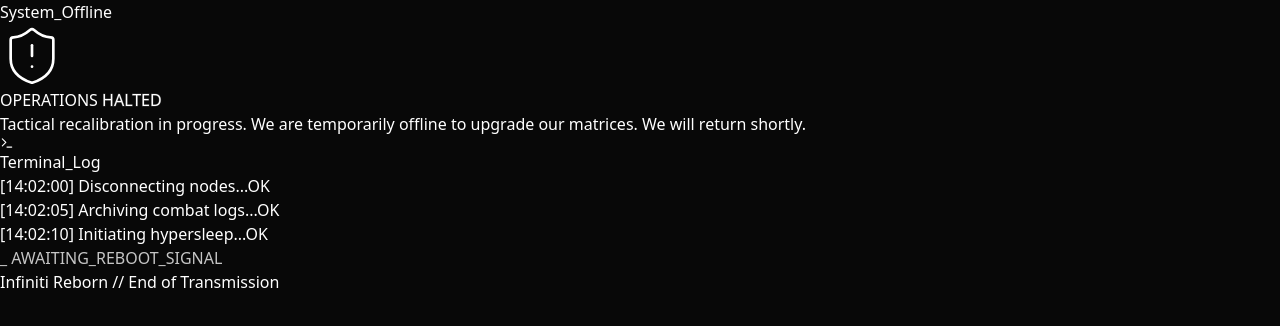
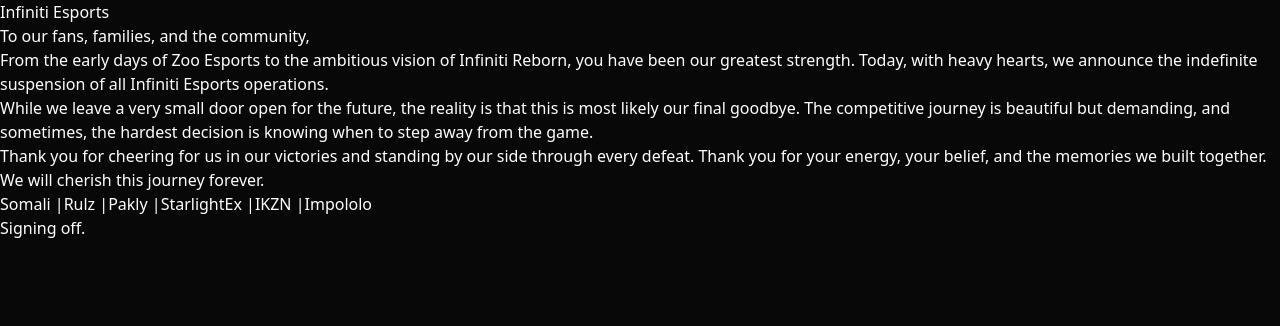
Before and after one commit to Paqlywoi/InfinitiEsports, a React (Vite) app: page / in a window 1280 px wide. Shown: the top 326 px of the page. Built offline with nearby package versions, Linux system fonts and the light colour scheme.

Commit message:
Update App.jsx
sleep mode 2

```diff
--- a/src/App.jsx
+++ b/src/App.jsx
@@ -1,88 +1,70 @@
 import React from 'react';
 import { motion } from 'framer-motion';
-import { Terminal, ShieldAlert } from 'lucide-react';
 
 export default function App() {
   return (
-    // INI PEMBUNGKUS UTAMA YANG TERTINGGAL (Wajib ada 1 pembalut untuk semua elemen)
-    <div className="min-h-screen bg-[#050505] flex flex-col items-center justify-center relative overflow-hidden font-mono px-6">
+    <div className="min-h-screen bg-black flex flex-col items-center justify-center relative px-6 py-20 font-sans selection:bg-white/20">
 
-      {/* Background Noise & Overlay */}
-      <div className="absolute inset-0 bg-[url('https://grainy-gradients.vercel.app/noise.svg')] opacity-10 pointer-events-none" />
-      <div className="absolute inset-0 bg-[radial-gradient(circle_at_center,rgba(220,38,38,0.05)_0%,transparent_60%)] z-0" />
+      {/* Subtle background gradient to make it not completely flat black */}
+      <div className="absolute inset-0 bg-[radial-gradient(circle_at_center,rgba(255,255,255,0.03)_0%,transparent_70%)] pointer-events-none" />
 
-      {/* Main Content */}
       <div className="relative z-10 flex flex-col items-center w-full max-w-2xl text-center">
 
-        {/* Status Indicator */}
+        {/* Simple, elegant header */}
         <motion.div
-          initial={{ opacity: 0, y: -20 }}
+          initial={{ opacity: 0, y: 20 }}
           animate={{ opacity: 1, y: 0 }}
-          className="flex items-center gap-3 px-4 py-2 bg-red-600/10 border border-red-600/30 rounded-sm mb-8"
+          transition={{ duration: 1.5, ease: "easeOut" }}
+          className="mb-12"
         >
-          <div className="w-2 h-2 bg-red-600 rounded-full animate-ping shadow-[0_0_10px_#ff0000]"></div>
-          <span className="text-[10px] uppercase tracking-[0.3em] font-black text-red-500">System_Offline</span>
+          <h1 className="text-2xl md:text-4xl font-light text-white tracking-[0.3em] uppercase">
+            Infiniti Esports
+          </h1>
+          <div className="w-12 h-[1px] bg-white/20 mx-auto mt-8"></div>
         </motion.div>
 
-        {/* Glitch Icon */}
-        <motion.div
-          initial={{ scale: 0.8, opacity: 0 }}
-          animate={{ scale: 1, opacity: 1 }}
-          transition={{ duration: 0.5 }}
-          className="mb-8 text-white/20"
-        >
-          <ShieldAlert size={64} strokeWidth={1} />
-        </motion.div>
-
-        {/* Big Title */}
-        <motion.h1
-          initial={{ opacity: 0, y: 20 }}
-          animate={{ opacity: 1, y: 0 }}
-          className="text-4xl md:text-6xl font-orbitron font-[1000] text-white uppercase italic tracking-tighter mb-4"
-        >
-          OPERATIONS <span className="text-transparent" style={{ WebkitTextStroke: '1px rgba(255,255,255,0.2)' }}>HALTED</span>
-        </motion.h1>
-
-        <motion.p
-          initial={{ opacity: 0 }}
-          animate={{ opacity: 1 }}
-          transition={{ delay: 0.3 }}
-          className="text-white/40 text-xs md:text-sm tracking-widest uppercase mb-12 max-w-md"
-        >
-          Tactical recalibration in progress. We are temporarily offline to upgrade our matrices. We will return shortly.
-        </motion.p>
-
-        {/* Terminal Log */}
+        {/* Emotional Message */}
         <motion.div
           initial={{ opacity: 0 }}
           animate={{ opacity: 1 }}
-          transition={{ delay: 0.6 }}
-          className="w-full bg-white/[0.02] border border-white/5 p-4 md:p-6 rounded-sm text-left"
+          transition={{ duration: 2, delay: 1 }}
+          className="space-y-6 text-white/60 text-sm md:text-base leading-loose font-light"
         >
-          <div className="flex items-center gap-2 mb-4 border-b border-white/10 pb-2">
-            <Terminal size={14} className="text-red-500" />
-            <span className="text-[9px] uppercase tracking-[0.3em] text-white/40">Terminal_Log</span>
-          </div>
-          <div className="space-y-2 text-[10px] md:text-xs text-white/30 uppercase tracking-wider flex flex-col gap-1">
-            <p className="flex justify-between"><span>[14:02:00] Disconnecting nodes...</span><span className="text-green-500">OK</span></p>
-            <p className="flex justify-between"><span>[14:02:05] Archiving combat logs...</span><span className="text-green-500">OK</span></p>
-            <p className="flex justify-between"><span>[14:02:10] Initiating hypersleep...</span><span className="text-green-500">OK</span></p>
-            <motion.p
-              animate={{ opacity: [1, 0.3, 1] }}
-              transition={{ repeat: Infinity, duration: 2 }}
-              className="text-red-500 font-bold mt-2 pt-2 border-t border-white/5"
-            >
-              _ AWAITING_REBOOT_SIGNAL
-            </motion.p>
+          <p>
+            To our fans, families, and the community,
+          </p>
+          <p>
+            From the early days of Zoo Esports to the ambitious vision of Infiniti Reborn, you have been our greatest strength. Today, with heavy hearts, we announce the indefinite suspension of all Infiniti Esports operations.
+          </p>
+          <p>
+            While we leave a very small door open for the future, the reality is that this is most likely our final goodbye. The competitive journey is beautiful but demanding, and sometimes, the hardest decision is knowing when to step away from the game.
+          </p>
+          <p>
+            Thank you for cheering for us in our victories and standing by our side through every defeat. Thank you for your energy, your belief, and the memories we built together. We will cherish this journey forever.
+          </p>
+        </motion.div>
+
+        {/* Roster Sign-off */}
+        <motion.div
+          initial={{ opacity: 0 }}
+          animate={{ opacity: 1 }}
+          transition={{ duration: 2, delay: 2.5 }}
+          className="mt-16 text-[10px] md:text-xs text-white/30 tracking-[0.2em] uppercase"
+        >
+          <p className="mb-6">
+            Somali <span className="mx-2 text-white/10">|</span>
+            Rulz <span className="mx-2 text-white/10">|</span>
+            Pakly <span className="mx-2 text-white/10">|</span>
+            StarlightEx <span className="mx-2 text-white/10">|</span>
+            IKZN <span className="mx-2 text-white/10">|</span>
+            Impololo
+          </p>
+          <div className="inline-block pt-6 border-t border-white/10">
+            <p className="italic lowercase tracking-widest text-white/20">Signing off.</p>
           </div>
         </motion.div>
+
       </div>
-
-      {/* Footer Text */}
-      <div className="absolute bottom-6 left-1/2 -translate-x-1/2 text-[8px] tracking-[0.5em] text-white/10 uppercase whitespace-nowrap">
-        Infiniti Reborn // End of Transmission
-      </div>
-
     </div>
   );
 }
```
